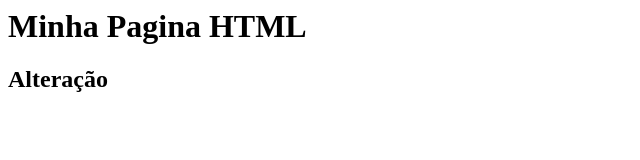
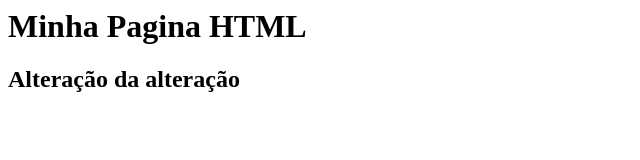
Before and after one commit to cecmedeiros/gama-no-github, a plain HTML site: page index.html in a window 1280 px wide. Shown: the whole page, without its empty margins (0-640 px from the left). Drawn offline with Linux system fonts and the light colour scheme.

Commit message:
alteraçã da alteração

```diff
--- a/index.html
+++ b/index.html
@@ -1,6 +1,6 @@
 <html>
     <body>
         <h1>Minha Pagina HTML</h1>
-        <h2>Alteração</h2>
+        <h2>Alteração da alteração</h2>
     </body>
 </html>
```
